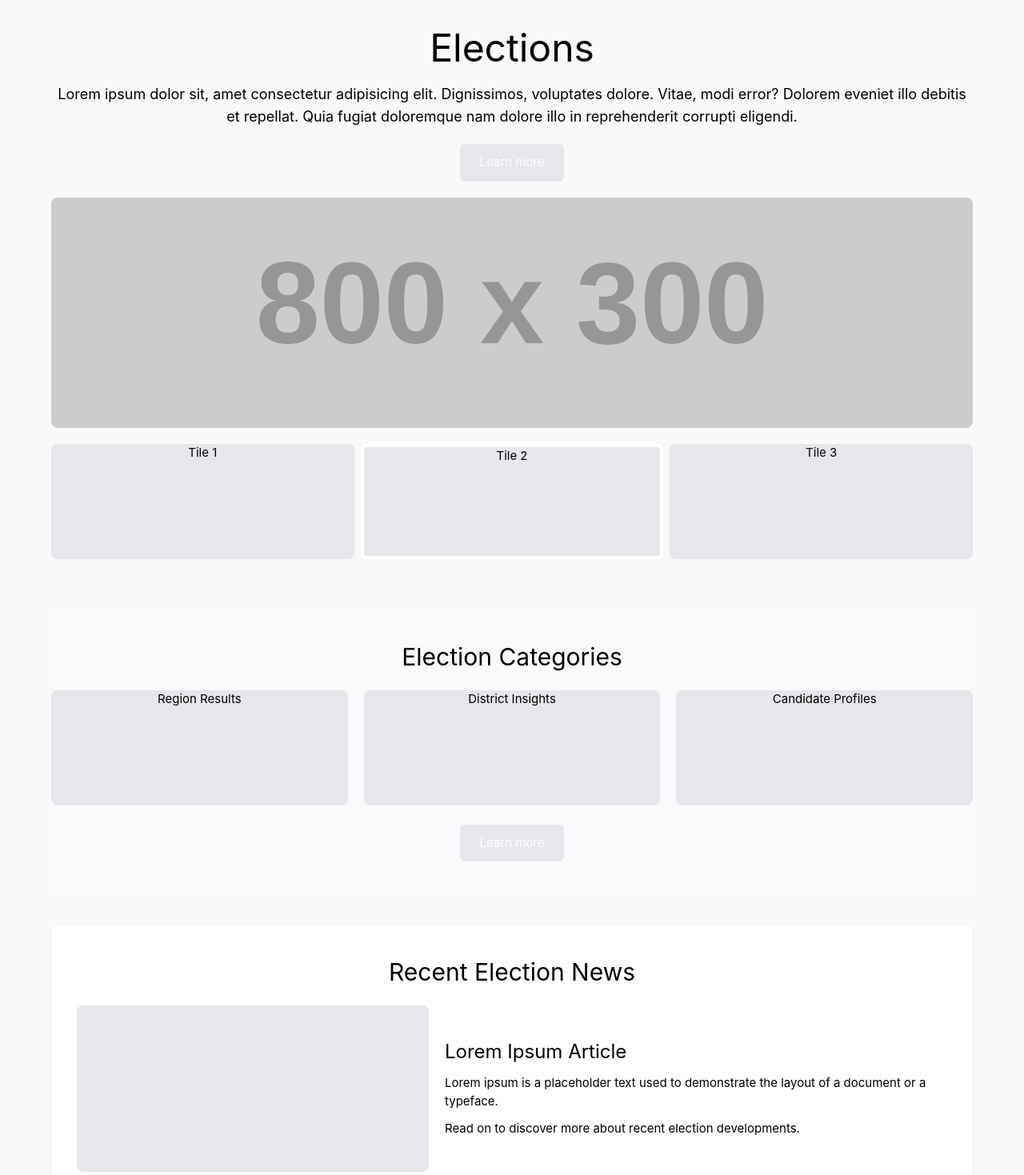
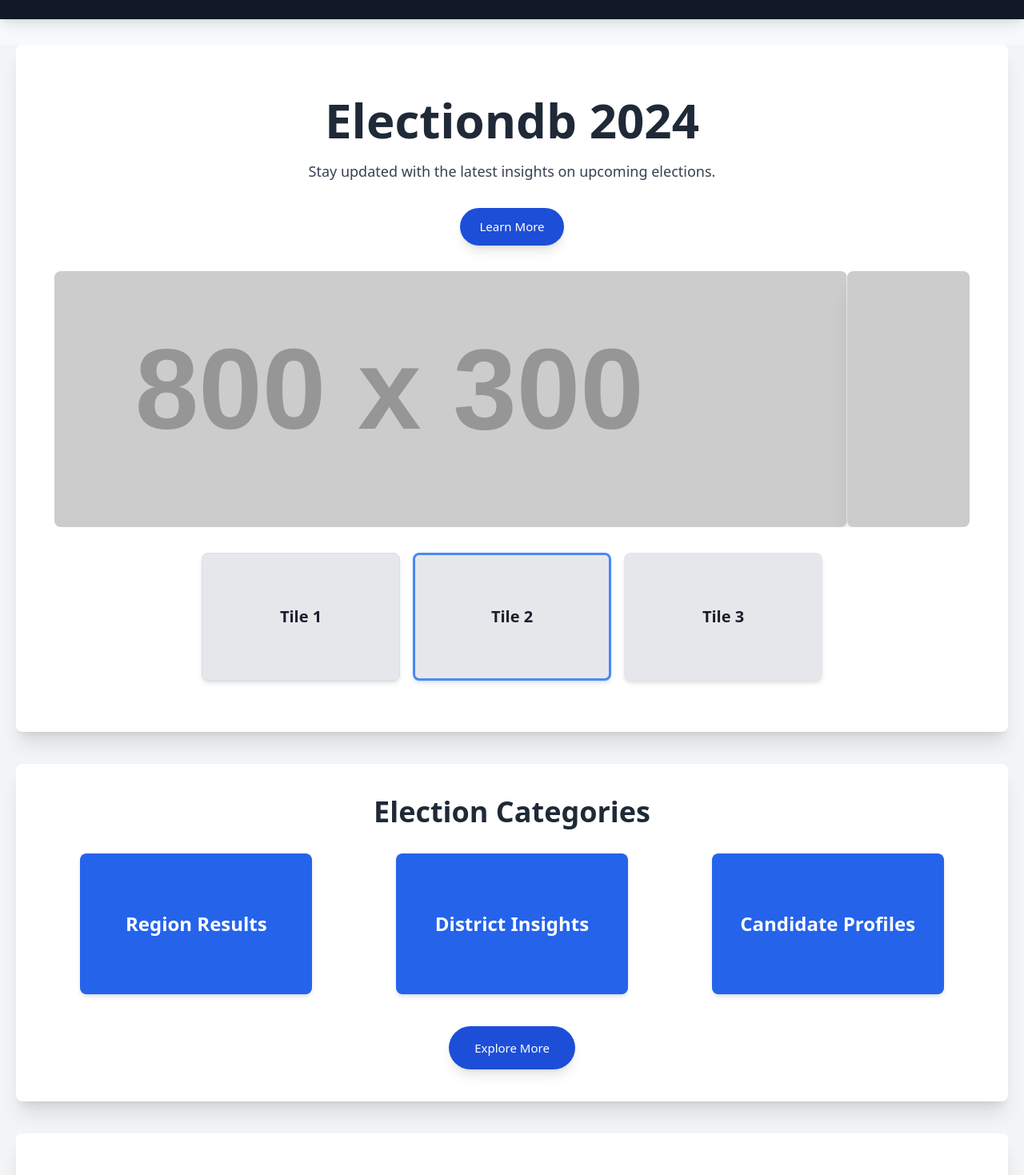
Before and after one commit to AzlaanIrshad/ElectionDB, a Vue app in the folder src/election-frontend/: page / in a window 1280 px wide. Shown: the part 60-1529 px from the top of the page at 80% size. Built offline with nearby package versions, Linux system fonts and the light colour scheme.

Commit message:
working on home-page

```diff
--- a/src/election-frontend/src/App.vue
+++ b/src/election-frontend/src/App.vue
@@ -1,6 +1,23 @@
 <template>
-  <div id="">
-    <HomePage />
+  <div id="app">
+    <!-- Header Section -->
+    <header class="bg-gray-900 py-6 text-white shadow-lg">
+      <div class="container mx-auto flex justify-between items-center px-6">
+        <div class="logo text-3xl font-bold">Electiondb</div>
+      </div>
+    </header>
+
+    <!-- Main Content -->
+    <main class="mt-8">
+      <HomePage />
+    </main>
+
+    <!-- Footer Section -->
+    <footer class="bg-gray-900 py-8 mt-16 text-white">
+      <div class="container mx-auto text-center">
+        <p class="text-lg font-semibold">&copy; 2024 Electiondb. All rights reserved.</p>
+      </div>
+    </footer>
   </div>
 </template>
 
@@ -8,6 +25,7 @@
 import HomePage from "./components/HomePage.vue";
 
 export default {
+  name: "App",
   components: {
     HomePage,
   },
--- a/src/election-frontend/src/assets/main.css
+++ b/src/election-frontend/src/assets/main.css
@@ -1,40 +1,20 @@
 @import './base.css';
 @import './tailwind.css';
 
-#app {
-  max-width: 1280px;
-  margin: 0 auto;
-  padding: 2rem;
-  font-weight: normal;
+/* Global Styles */
+body {
+  font-family: 'Inter', sans-serif;
+  background-color: #f7fafc;
+  color: #1a202c;
+  margin: 0;
+  padding: 0;
 }
 
-a,
-.green {
-  text-decoration: none;
-  color: hsla(160, 100%, 37%, 1);
-  transition: 0.4s;
-  padding: 3px;
+.carousel-images {
+  display: flex;
 }
 
-@media (hover: hover) {
-  a:hover {
-    background-color: hsla(160, 100%, 37%, 0.2);
-  }
+.carousel-images img {
+  width: 100%;
+  flex-shrink: 0; /* Prevent images from shrinking */
 }
-
-  body {
-    display: flex;
-    place-items: center;
-    background-color: aliceblue;
-  }
-
-  #app {
-    max-width: 1280px;
-    grid-gap: 30px;
-    padding: 2rem 4rem;
-    background: white;
-    box-shadow: 0 4px 12px rgba(0, 0, 0, 0.1);
-    width: -webkit-fill-available;
-    background: #f9f9f9;
-    color: black;
-  }
--- a/src/election-frontend/src/components/HomePage.vue
+++ b/src/election-frontend/src/components/HomePage.vue
@@ -1,59 +1,72 @@
 <template>
-    <div class="homepage">
-      <!-- Hero Section with Carousel -->
-      <section class="hero text-center py-16 rounded-lg">
-        <h1 class="text-5xl text-black mb-5">Elections</h1>
-        <p class="text-lg text-black mb-5">Lorem ipsum dolor sit, amet consectetur adipisicing elit. Dignissimos, voluptates dolore. Vitae, modi error? Dolorem eveniet illo debitis et repellat. Quia fugiat doloremque nam dolore illo in reprehenderit corrupti eligendi.</p>
-        <button class="cta-button px-6 py-3 text-white bg-gray-200 hover:bg-gray-600 rounded-md transition">Learn more</button>
+  <div class="homepage bg-gray-100 font-sans">
 
-        <div class="carousel my-5">
-          <img :src="featuredImages[activeIndex]" class="hero-image w-full h-72 object-cover rounded-lg" alt="Featured Image" />
+    <!-- Hero Section -->
+    <section class="hero text-center py-16 bg-white rounded-lg shadow-xl mt-5 mx-5">
+      <h1 class="text-6xl text-gray-800 mb-5 font-extrabold">Electiondb 2024</h1>
+      <p class="text-lg text-gray-700 mb-8">Stay updated with the latest insights on upcoming elections.</p>
+      <button class="cta-button px-6 py-3 text-white bg-blue-700 hover:bg-blue-600 rounded-full transition-all shadow-lg transform hover:scale-105">Learn More</button>
+
+      <div class="carousel my-8 relative overflow-hidden mx-12 rounded-lg">
+        <div
+          class="carousel-images flex transition-transform duration-500"
+          :style="{ transform: `translateX(-${activeIndex * 100}%)` }"
+        >
+          <img
+            v-for="(image, index) in featuredImages"
+            :key="index"
+            :src="image"
+            class="hero-image w-full h-80 object-cover rounded-lg shadow-xl"
+            alt="Featured Image"
+          />
+        </div>
       </div>
 
-        <div class="tiles flex justify-around mt-5 gap-2">
+      <div class="tiles flex justify-center mt-5 gap-4">
         <div
           v-for="(image, index) in featuredImages"
           :key="index"
-            class="tile w-1/3 h-36 bg-gray-200 text-center leading-36 rounded-lg transition cursor-pointer hover:bg-gray-600 hover:text-white"
-            :class="{ 'border-white border-4': activeIndex === index }"
+          class="tile w-1/5 h-40 flex justify-center items-center bg-gray-200 text-center rounded-lg shadow-md transition-all cursor-pointer hover:bg-blue-500 hover:text-white transform hover:scale-105"
+          :class="{ 'border-blue-500 border-4': activeIndex === index }"
           @click="setActiveIndex(index)"
         >
-            Tile {{ index + 1 }}
+          <span class="font-semibold text-xl">Tile {{ index + 1 }}</span>
         </div>
       </div>
     </section>
 
-      <!-- Section 2 - Categories -->
-      <section class="categories py-10 mb-10 bg-gray-50 rounded-lg">
-        <h2 class="text-3xl text-center mb-6">Election Categories</h2>
-        <div class="blocks flex justify-around gap-5">
-          <div class="block w-1/3 h-36 bg-gray-200 text-center leading-36 rounded-lg transition cursor-pointer hover:bg-gray-600 hover:text-white">
-            Region Results
+    <!-- Categories Section -->
+    <section class="categories py-10 mb-10 bg-white rounded-lg shadow-xl mt-10 mx-5">
+      <h2 class="text-4xl text-center mb-8 font-extrabold text-gray-800">Election Categories</h2>
+      <div class="blocks flex justify-around gap-6 mx-10">
+        <div class="block w-1/4 h-44 flex justify-center items-center bg-blue-600 text-center rounded-lg shadow-md cursor-pointer hover:bg-blue-800 transition-all text-white transform hover:scale-105">
+          <span class="font-bold text-2xl">Region Results</span>
         </div>
-          <div class="block w-1/3 h-36 bg-gray-200 text-center leading-36 rounded-lg transition cursor-pointer hover:bg-gray-600 hover:text-white">
-            District Insights
+        <div class="block w-1/4 h-44 flex justify-center items-center bg-blue-600 text-center rounded-lg shadow-md cursor-pointer hover:bg-blue-800 transition-all text-white transform hover:scale-105">
+          <span class="font-bold text-2xl">District Insights</span>
         </div>
-          <div class="block w-1/3 h-36 bg-gray-200 text-center leading-36 rounded-lg transition cursor-pointer hover:bg-gray-600 hover:text-white">
-            Candidate Profiles
+        <div class="block w-1/4 h-44 flex justify-center items-center bg-blue-600 text-center rounded-lg shadow-md cursor-pointer hover:bg-blue-800 transition-all text-white transform hover:scale-105">
+          <span class="font-bold text-2xl">Candidate Profiles</span>
         </div>
       </div>
-        <div class="text-center mt-6">
-          <button class="cta-button px-6 py-3 text-white bg-gray-200 hover:bg-gray-600 rounded-md transition">Learn more</button>
+      <div class="text-center mt-10">
+        <button class="cta-button px-8 py-4 text-white bg-blue-700 hover:bg-blue-900 rounded-full transition-all shadow-lg transform hover:scale-105">Explore More</button>
       </div>
     </section>
 
-      <!-- Section 3 - Articles or News -->
-      <section class="news py-10 bg-white rounded-lg shadow-md">
-        <h2 class="text-3xl text-center mb-6">Recent Election News</h2>
-        <div class="news-content flex items-center gap-5">
-          <div class="news-image w-2/5 h-52 bg-gray-200 rounded-lg ml-8"></div>
+    <!-- News Section -->
+    <section class="news py-12 bg-white rounded-lg shadow-xl mx-5 mb-10">
+      <h2 class="text-4xl text-center mb-10 font-extrabold text-gray-800">Recent Election News</h2>
+      <div class="news-content flex items-center gap-8 mx-10">
+        <div class="news-image w-2/5 h-60 bg-gradient-to-b from-gray-200 to-gray-400 rounded-lg shadow-md"></div>
         <div class="news-text w-3/5">
-            <h3 class="text-2xl mb-3">Lorem Ipsum Article</h3>
-            <p class="mb-3">Lorem ipsum is a placeholder text used to demonstrate the layout of a document or a typeface.</p>
-            <p>Read on to discover more about recent election developments.</p>
+          <h3 class="text-3xl font-extrabold mb-5 text-gray-800">Lorem Ipsum Article</h3>
+          <p class="mb-4 text-lg text-gray-600 leading-relaxed">Lorem ipsum is a placeholder text used to demonstrate the layout of a document or a typeface.</p>
+          <p class="text-lg text-gray-600 leading-relaxed">Read on to discover more about recent election developments and stay informed.</p>
         </div>
       </div>
     </section>
+
   </div>
 </template>
 
@@ -77,7 +90,7 @@
     startCarousel() {
       setInterval(() => {
         this.activeIndex = (this.activeIndex + 1) % this.featuredImages.length;
-        }, 4000); // 4 sec
+      }, 5000); // 5 sec interval for image carousel
     },
     setActiveIndex(index) {
       this.activeIndex = index;
@@ -85,3 +98,7 @@
   },
 };
 </script>
+
+<style scoped>
+
+</style>
```
Lines whose indentation alone changed are shown as unchanged.
